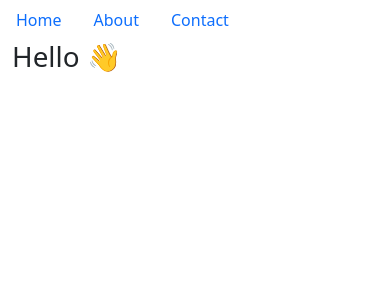
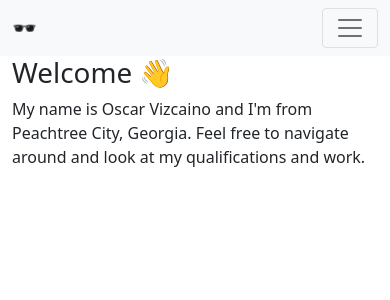
Before and after one commit to oscarV42/react-portfolio, a React (Create React App) app: page / in a window 390 px wide. Shown: the top 300 px of the page. Built offline with nearby package versions, Linux system fonts and the light colour scheme.

Commit message:
editing navbar to be responsive using bootstrap classes

```diff
--- a/src/components/NavBar.js
+++ b/src/components/NavBar.js
@@ -2,7 +2,14 @@
 
 const NavBar = ({ currentPage, handlePageChange }) => {
   return(
-    <ul className = "nav nav-bar">
+  <nav className="navbar navbar-expand-lg navbar-light bg-light">
+    <div className="container-fluid">
+      <a className="navbar-brand mr-auto" href="#home">🕶️</a>
+      <button className="navbar-toggler" type="button" data-bs-toggle="collapse" data-bs-target="#navbarSupportedContent" aria-controls="navbarSupportedContent" aria-expanded="false" aria-label="Toggle navigation">
+        <span className="navbar-toggler-icon"></span>
+      </button>
+      <div className="collapse navbar-collapse" id="navbarSupportedContent">
+        <ul className = "navbar-nav ml-auto float-end mb-2 mb-lg-0">
           <li className = "nav-item">
             <a href = "#home"
             onClick={()=> handlePageChange('Home')}
@@ -32,6 +39,9 @@
             </a>
           </li>
         </ul>
+      </div>
+    </div>
+  </nav>
   )
 }
 
--- a/src/components/pages/Home.js
+++ b/src/components/pages/Home.js
@@ -3,7 +3,8 @@
 export default function Home() {
   return (
     <div className= "container">
-      <h1>Hello 👋</h1>
+      <h1>Welcome 👋</h1>
+      <p>My name is Oscar Vizcaino and I'm from Peachtree City, Georgia. Feel free to navigate around and look at my qualifications and work.</p>
     </div>
   )
 }
```
Lines whose indentation alone changed are shown as unchanged.
